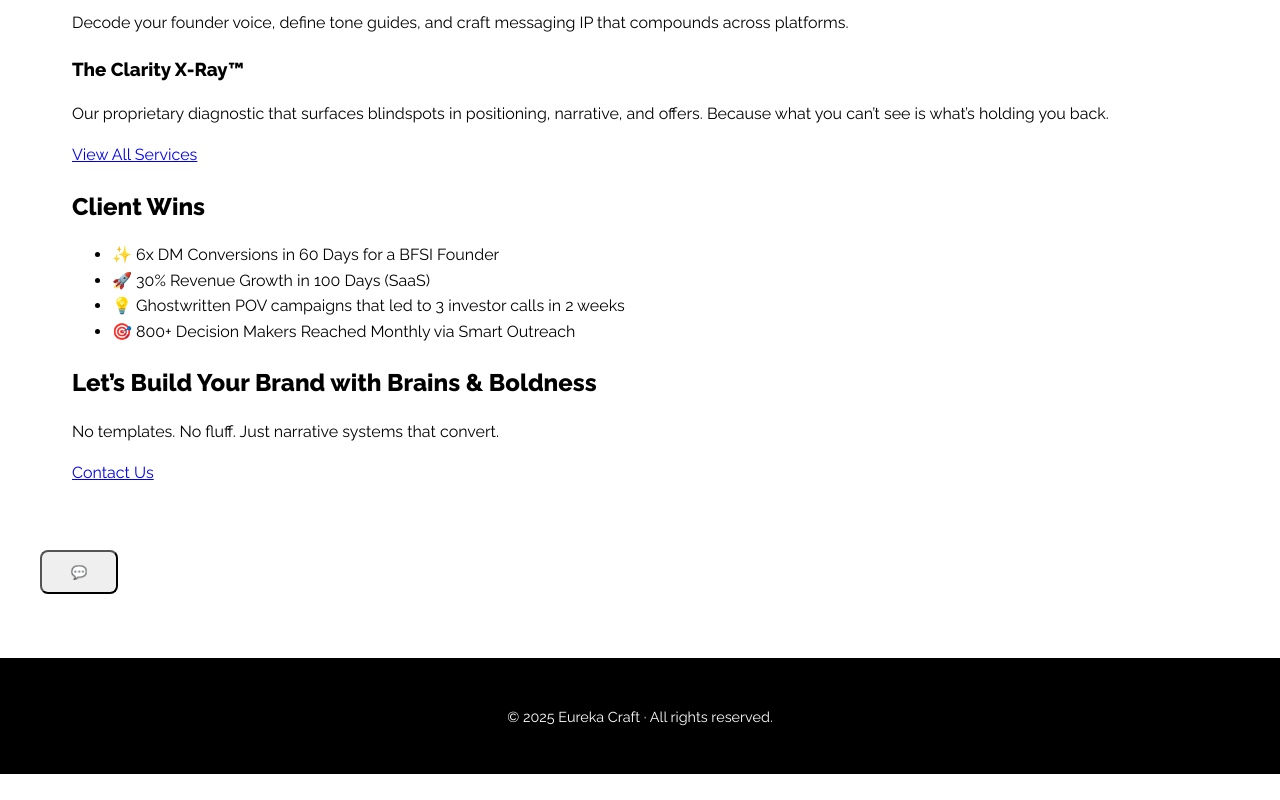
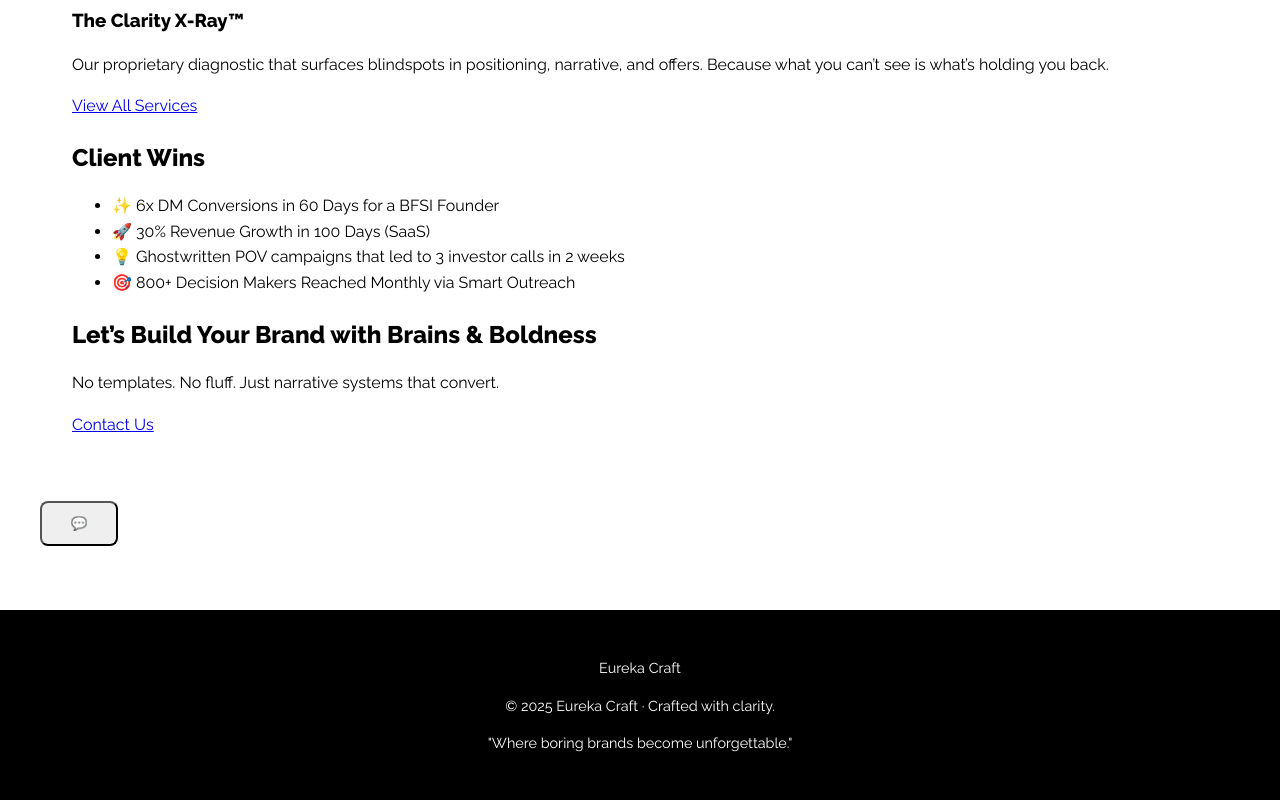
Before and after one commit to ragbak1210-ctrl/eureka-craft, a Next.js app: page / in a window 1280 px wide. Shown: the part 765-1565 px from the top of the page. Before the commit the page ends 1539 px from the top, so only its background shows below. Built offline with nearby package versions, Linux system fonts and the light colour scheme; a web font is replaced by a local one.

Commit message:
Update Layout.js

```diff
--- a/components/Layout.js
+++ b/components/Layout.js
@@ -1,19 +1,10 @@
 import Link from "next/link";
+import { useRouter } from "next/router";
 
 export default function Layout({ children }) {
-  return (
-    <div className="flex flex-col min-h-screen bg-white text-black font-['Raleway']">
-      {/* Navbar */}
-      <nav className="bg-white border-b border-gray-200 sticky top-0 z-50 shadow-sm">
-        <div className="max-w-7xl mx-auto px-6 py-4 flex justify-between items-center">
-          {/* Brand */}
-          <h1 className="text-2xl font-extrabold text-[#ffcf00] tracking-wide">
-            Eureka Craft
-          </h1>
+  const router = useRouter();
 
-          {/* Navigation */}
-          <div className="space-x-6 text-base font-medium">
-            {[
+  const navLinks = [
     { href: "/", label: "Home" },
     { href: "/about", label: "About" },
     { href: "/services", label: "Services" },
@@ -23,9 +14,24 @@ export default function Layout({ children }) {
     { href: "/culture", label: "Culture Deck" },
     { href: "/faq", label: "FAQ" },
     { href: "/contact", label: "Contact" },
-            ].map(({ href, label }) => (
-              <Link key={href} href={href} passHref>
-                <span className="cursor-pointer hover:text-[#ffcf00] transition-colors duration-200">
+  ];
+
+  return (
+    <div className="flex flex-col min-h-screen bg-gradient-to-br from-[#ffffff] via-[#fffcf0] to-[#fff4cc] text-black">
+      {/* Navbar */}
+      <nav className="sticky top-0 z-50 bg-white/90 backdrop-blur-lg shadow-md">
+        <div className="max-w-7xl mx-auto px-6 py-4 flex justify-between items-center">
+          <Link href="/" className="text-2xl font-extrabold tracking-tight text-[#ffcf00] hover:scale-105 transition-transform">
+            Eureka Craft
+          </Link>
+          <div className="flex space-x-8 text-sm font-medium">
+            {navLinks.map(({ href, label }) => (
+              <Link key={href} href={href}>
+                <span
+                  className={`cursor-pointer hover:text-[#ffcf00] transition-colors ${
+                    router.pathname === href ? "text-[#ffcf00]" : "text-black"
+                  }`}
+                >
                   {label}
                 </span>
               </Link>
@@ -34,18 +40,18 @@ export default function Layout({ children }) {
         </div>
       </nav>
 
-      {/* Main Page Content */}
-      <main className="flex-grow bg-white text-black px-6 py-10">
-        {children}
-      </main>
+      {/* Page Content */}
+      <main className="flex-grow py-12 px-6 md:px-10">{children}</main>
 
       {/* Footer */}
-      <footer className="bg-black text-white text-center py-6 mt-10">
-        <p className="text-sm tracking-wide">
-          © {new Date().getFullYear()}{" "}
-          <span className="text-[#ffde59] font-semibold">Eureka Craft</span> ·
-          All rights reserved.
+      <footer className="bg-black text-white py-10 mt-16">
+        <div className="max-w-6xl mx-auto flex flex-col md:flex-row justify-between items-center gap-6">
+          <p className="text-[#ffde59] font-bold text-xl">Eureka Craft</p>
+          <p className="text-gray-400 text-sm">
+            © {new Date().getFullYear()} Eureka Craft · Crafted with clarity.
           </p>
+          <p className="italic font-shadow text-[#ffcf00] text-lg">"Where boring brands become unforgettable."</p>
+        </div>
       </footer>
     </div>
   );
```
Lines whose indentation alone changed are shown as unchanged.
